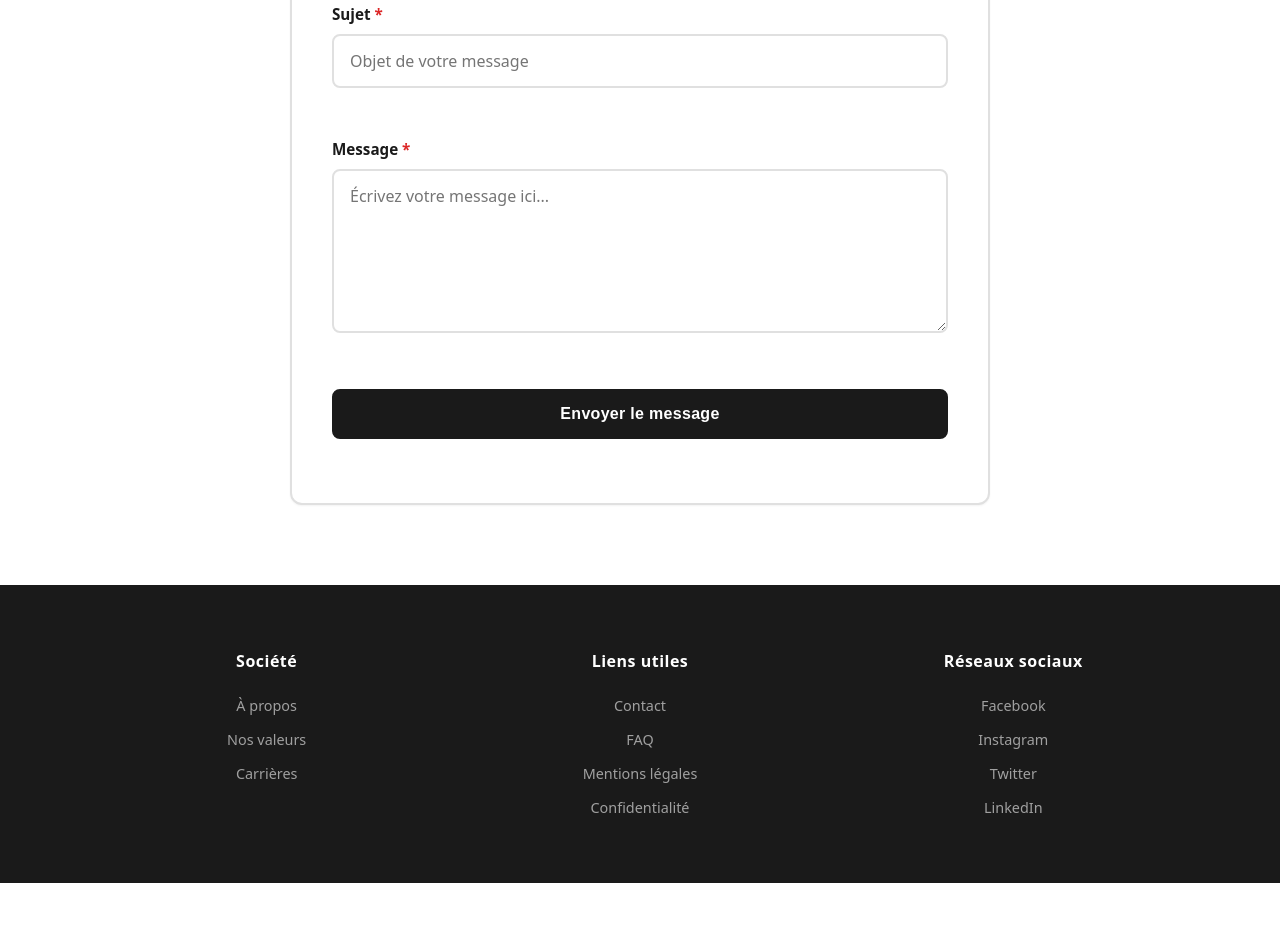
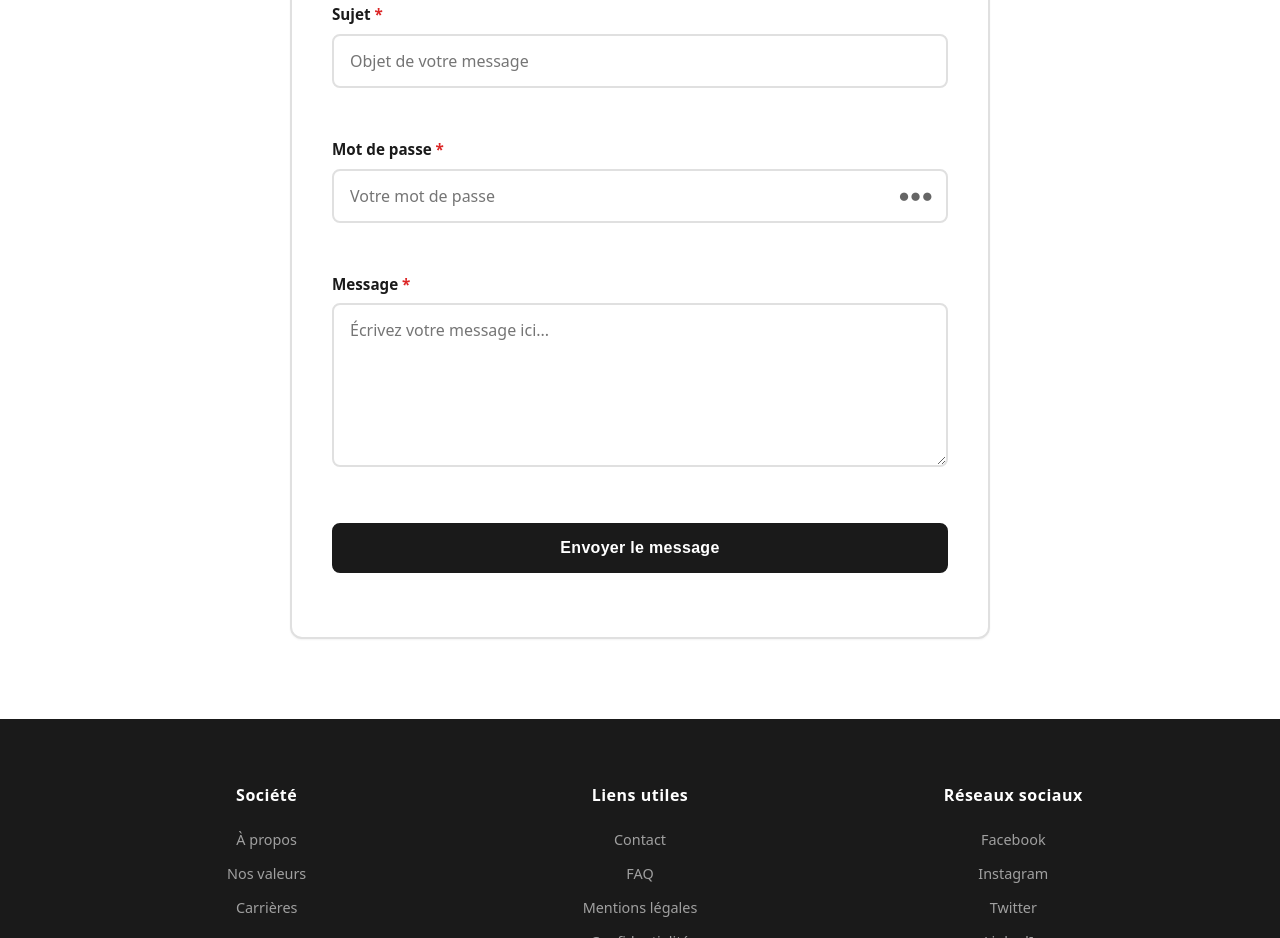
Before and after one commit to DYLANeay/commonsChocolate-ecommerce, a plain HTML site: page pages/contact.html in a window 1280 px wide. Shown: the part 1166-2104 px from the top of the page. Before the commit the page ends 2049 px from the top, so only its background shows below. Drawn offline with Linux system fonts and the light colour scheme; a script that the page names is missing; a web font is replaced by a local one.

Commit message:
password input in the contact form that can be seen or hidden

```diff
--- a/css/styles.css
+++ b/css/styles.css
@@ -836,6 +836,41 @@ a {
     min-height: 120px;
 }
 
+.password-wrapper {
+    position: relative;
+    display: flex;
+    align-items: center;
+}
+
+.password-wrapper input {
+    flex: 1;
+    padding-right: 50px;
+}
+
+.password-toggle {
+    position: absolute;
+    right: 10px;
+    background: none;
+    border: none;
+    cursor: pointer;
+    padding: 5px;
+    font-size: 1.2rem;
+    opacity: 0.6;
+    transition: opacity 0.2s ease;
+}
+
+.password-toggle:hover {
+    opacity: 1;
+}
+
+.password-toggle .eye-icon {
+    display: inline-block;
+}
+
+.password-toggle.active {
+    opacity: 1;
+}
+
 .error-message {
     display: block;
     color: var(--danger);
--- a/pages/contact.html
+++ b/pages/contact.html
@@ -110,6 +110,36 @@
                         </div>
 
                         <div class="form-group">
+                            <label for="password"
+                                >Mot de passe
+                                <span class="required">*</span></label
+                            >
+                            <div class="password-wrapper">
+                                <input
+                                    type="password"
+                                    id="password"
+                                    name="password"
+                                    required
+                                    minlength="6"
+                                    maxlength="100"
+                                    placeholder="Votre mot de passe"
+                                />
+                                <button
+                                    type="button"
+                                    class="password-toggle"
+                                    id="password-toggle"
+                                    aria-label="Afficher le mot de passe"
+                                >
+                                    <span class="eye-icon">●●●</span>
+                                </button>
+                            </div>
+                            <span
+                                class="error-message"
+                                id="password-error"
+                            ></span>
+                        </div>
+
+                        <div class="form-group">
                             <label for="message"
                                 >Message <span class="required">*</span></label
                             >
```
